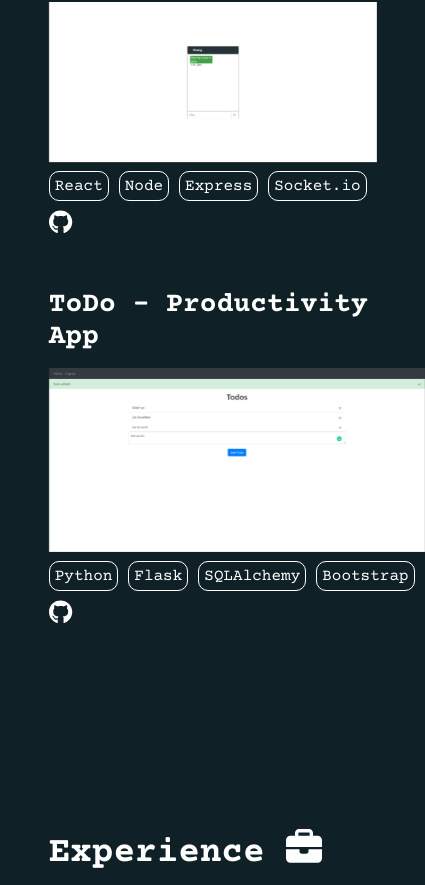
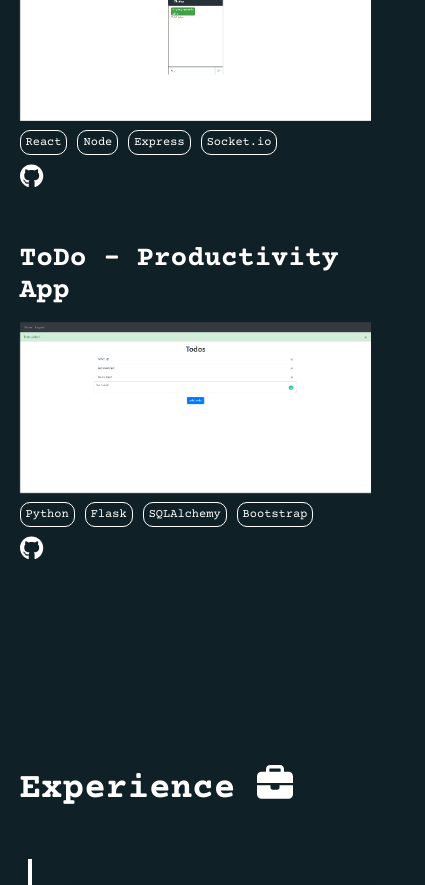
Before and after one commit to ameer-ahmad/portfolio2022, a React (Create React App) app: page / in a window 390 px wide. Shown: the part 2240-3125 px from the top of the page, 425 px wide, since content can reach past the window. Built offline with nearby package versions, Linux system fonts and the light colour scheme.

Commit message:
made projects section mobile responsive

```diff
--- a/src/App.css
+++ b/src/App.css
@@ -289,6 +289,22 @@ body {
   font-size: 42px;
 }
 
+@media only screen and (max-width: 1600px) {
+  .projectsContainer {
+    width: 90%;
+  }
+
+  .projects h2, .experience h2 {
+    width: 90%;
+  }
+}
+
+@media only screen and (max-width: 1334px) {
+  .projectsContainer {
+    justify-content: center;
+  }
+}
+
 @media only screen and (max-width: 990px) {
   .about {
     flex-direction: column;
@@ -344,4 +360,8 @@ body {
   .aboutRight {
     width: 90%;
   }
+
+  .technologies {
+    font-size: 12px;
+  }
 }
```
